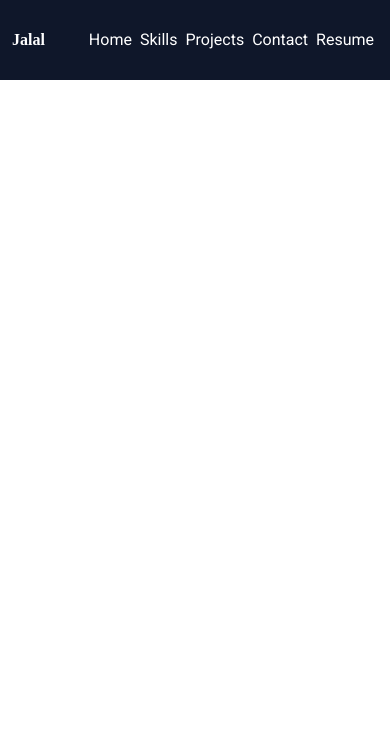
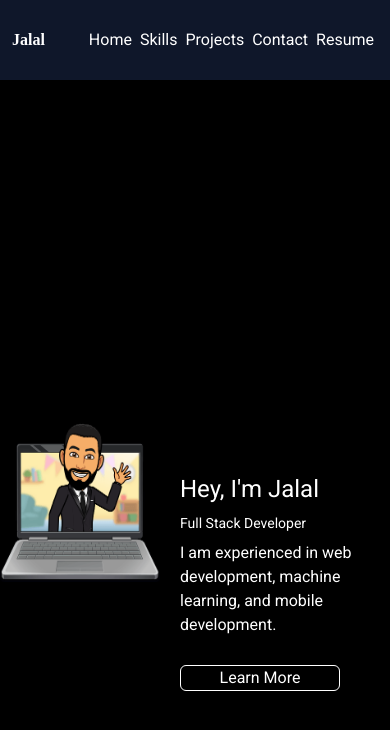
Before and after one commit to jalallll/personalSite, a React (Create React App) app: page / in a window 390 px wide. Shown: the top 730 px of the page. Built offline with nearby package versions, Linux system fonts and the light colour scheme.

Commit message:
header component (landing page) done &  responsive

```diff
--- a/src/App.js
+++ b/src/App.js
@@ -6,13 +6,15 @@ import Skills from "./Components/Skills";
 import Card from "./Components/Card/Card";
 import Footer from "./Components/Footer";
 import Nav_bar from "./Components/Nav_bar";
+import Header from "./Components/Header";
 function App() {
 	return (
-		<Box bgcolor="gray">
-			<div>
-				<Nav_bar />
+		<div>
+			<Nav_bar />
+			<div class="bg-black">
+				<Header />
 			</div>
-		</Box>
+		</div>
 	);
 }
 
--- /dev/null
+++ b/src/Components/Header.js
@@ -0,0 +1,22 @@
+import React from "react";
+const bitmoji = require("../assets/bitmoji.png");
+const Header = () => {
+	return (
+		<div class="w-screen h-screen flex flex-row justify-center items-center">
+			<img src={bitmoji} class="w-40 h-40" />
+			<div class=" flex flex-col items-start px-5 space-y-2 mt-40">
+				<h1 class="text-2xl sm:text-3xl lg:text-5xl">Hey, I'm Jalal</h1>
+				<h2 class="text-sm lg:text-3xl">Full Stack Developer</h2>
+				<p class="lg:text-xl">
+					I am experienced in web development, machine learning, and mobile
+					development.
+				</p>
+				<div class="self-start flex flex-col space-y-2 lg:space-y-4">
+					<button class="mt-5 lg:text-xl lg:mt-20 w-40">Learn More</button>
+				</div>
+			</div>
+		</div>
+	);
+};
+
+export default Header;
--- a/src/index.css
+++ b/src/index.css
@@ -8,9 +8,12 @@
 	li {
 		@apply p-0;
 	}
+	* {
+		@apply text-white;
+	}
 
 	button {
-		@apply text-white border bg-indigo-600 border-indigo-600
+		@apply text-white border bg-black border-white
     hover:bg-transparent hover:text-indigo-600 rounded-md;
 	}
 }
```
Also changed, not shown: src/assets/bitmoji.png (added).
